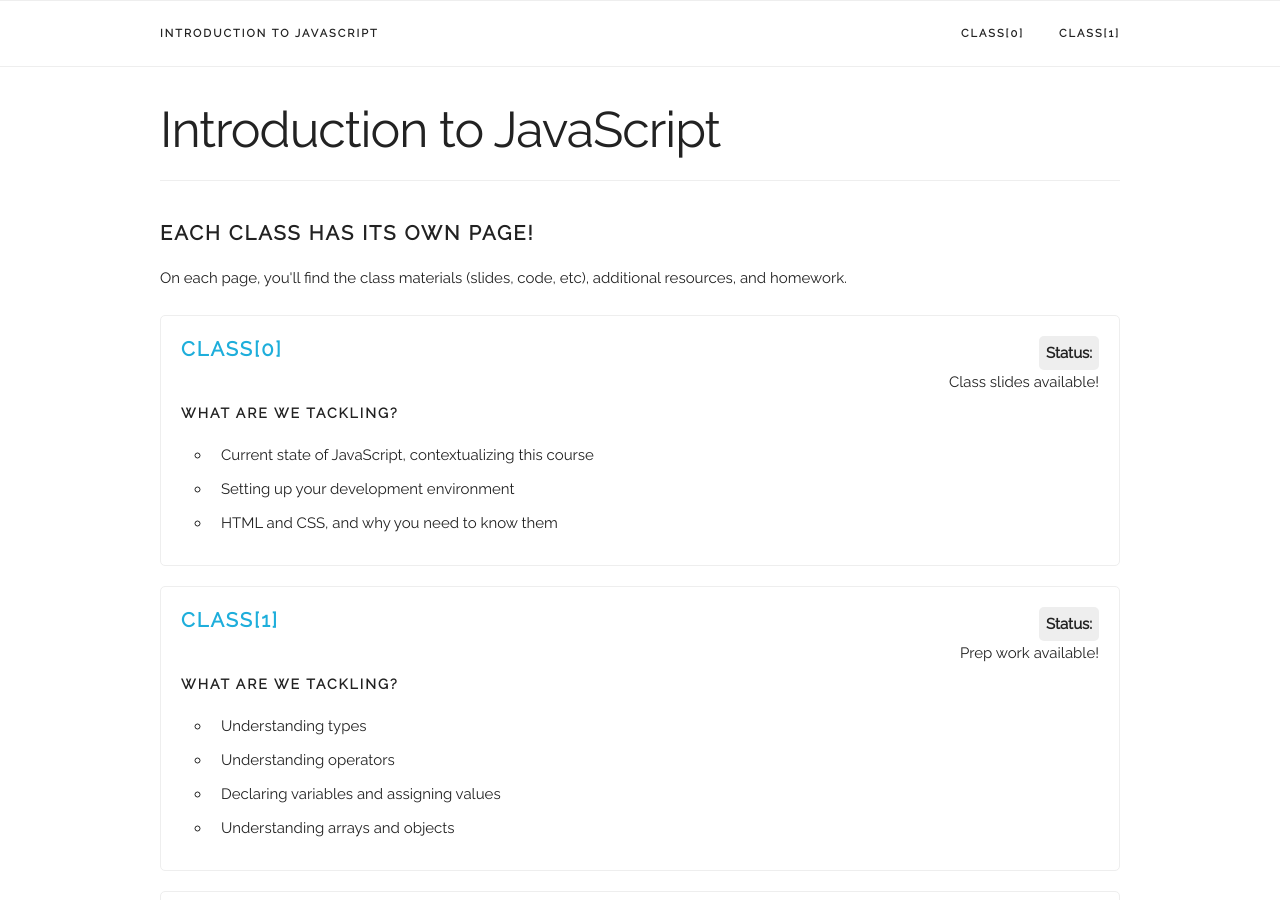
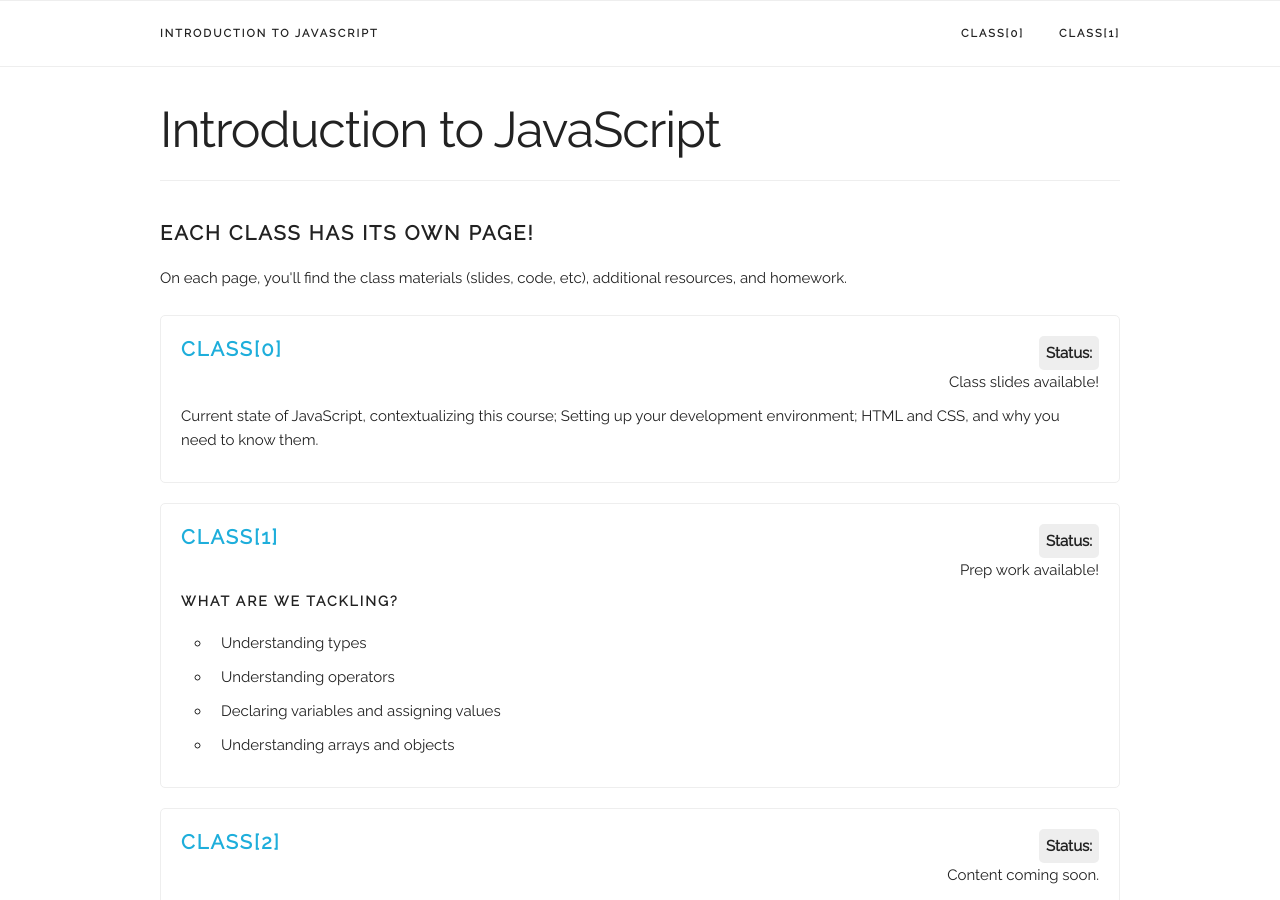
Before and after one commit to mindplace/wix-js-class, a Jekyll site: the page built from _static/index.html, in a window 1280 px wide and 900 px high. Built offline with Jekyll 4.4.1, drawn with Linux system fonts in a browser that asks for light colours.

Commit message:
fix typos

```diff
--- a/_static/index.html
+++ b/_static/index.html
@@ -24,12 +24,7 @@ permalink: /
           </div>
         </header>
 
-        <h4 class="header small-header">What are we tackling?</h4>
-        <ul>
-          <li>Current state of JavaScript, contextualizing this course</li>
-          <li>Setting up your development environment</li>
-          <li>HTML and CSS, and why you need to know them</li>
-        </ul>
+        <p>Current state of JavaScript, contextualizing this course; Setting up your development environment; HTML and CSS, and why you need to know them.</p>
       </div>
 
       <div class="class-box">
```
Also changed, not shown: _posts/2017-03-14-class-one.md (+1 -1 lines).
